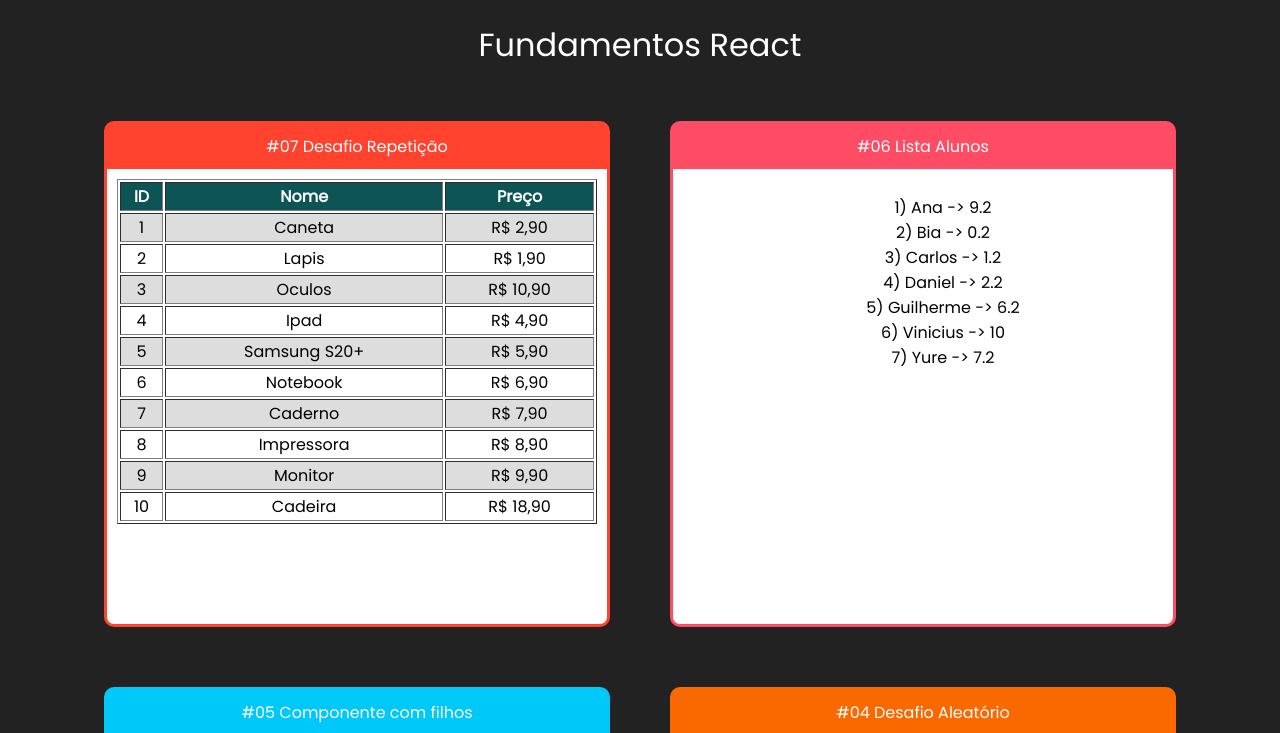
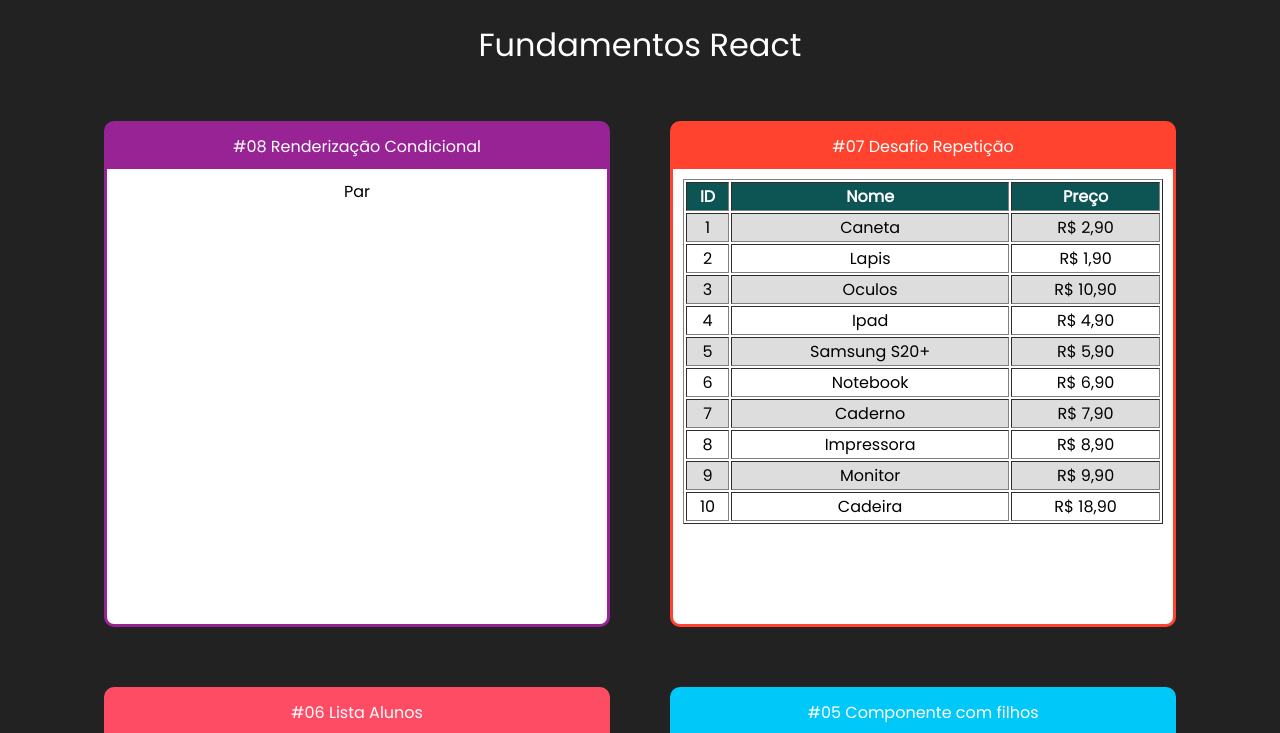
Before and after one commit to Gattekaa/curso-react-fundamentos, a React (Create React App) app: page / in a window 1280 px wide. Shown: the top 733 px of the page. Built offline with nearby package versions, Linux system fonts and the light colour scheme.

Commit message:
Created ParOuImpar component to render if a number is even or odd

```diff
--- a/src/App.jsx
+++ b/src/App.jsx
@@ -5,18 +5,22 @@
 import Fragmento from './components/Fragmento';
 import Aleatorio from "./components/basicos/Aleatorio";
 import Card from "./components/layout/Card";
+import ParOuImpar from './components/condicional/ParOuImpar.tsx';
 import Familia from './components/basicos/Familia';
 import FamiliaMembro from './components/basicos/FamiliaMembro';
 import ListaAlunos from './components/repeticao/ListaAlunos';
 import TabelaProdutos from './components/repeticao/TabelaProdutos';
 
 
-export default (props) => {
+export default () => {
     return (
         <div className="App">
             <h1>Fundamentos React</h1>
 
             <div className="Cards">
+            <Card titulo="#08 Renderização Condicional" color="#982395">
+                <ParOuImpar numero={20}></ParOuImpar>
+            </Card>
             <Card titulo="#07 Desafio Repetição" color="#FF432E">
                 <TabelaProdutos />
             </Card>
--- /dev/null
+++ b/src/components/condicional/ParOuImpar.tsx
@@ -0,0 +1,11 @@
+import React from "react";
+
+export default (props) => {
+    const isPar = props.numero % 2 === 0
+    return (
+        <div>
+            {isPar ? <span>Par</span> : <span>Impar</span>}
+        </div>
+    )
+
+}
```
